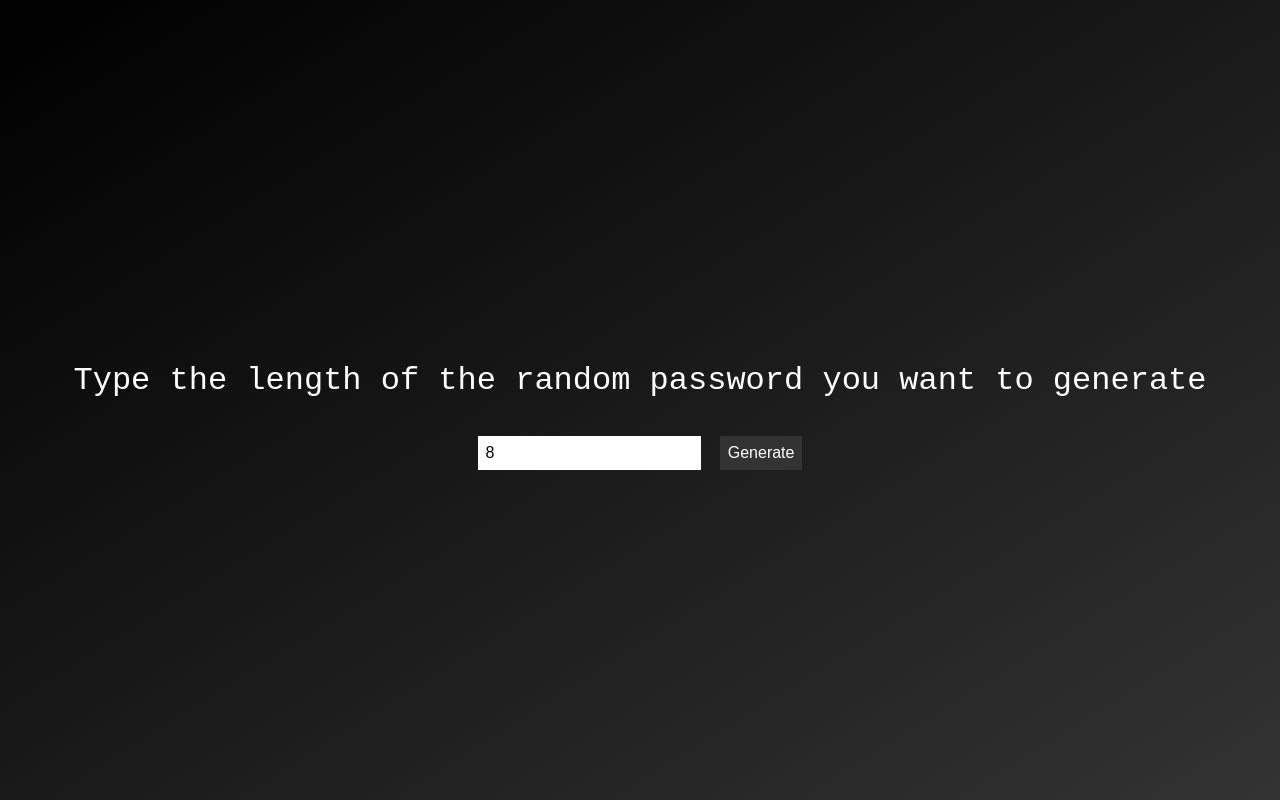
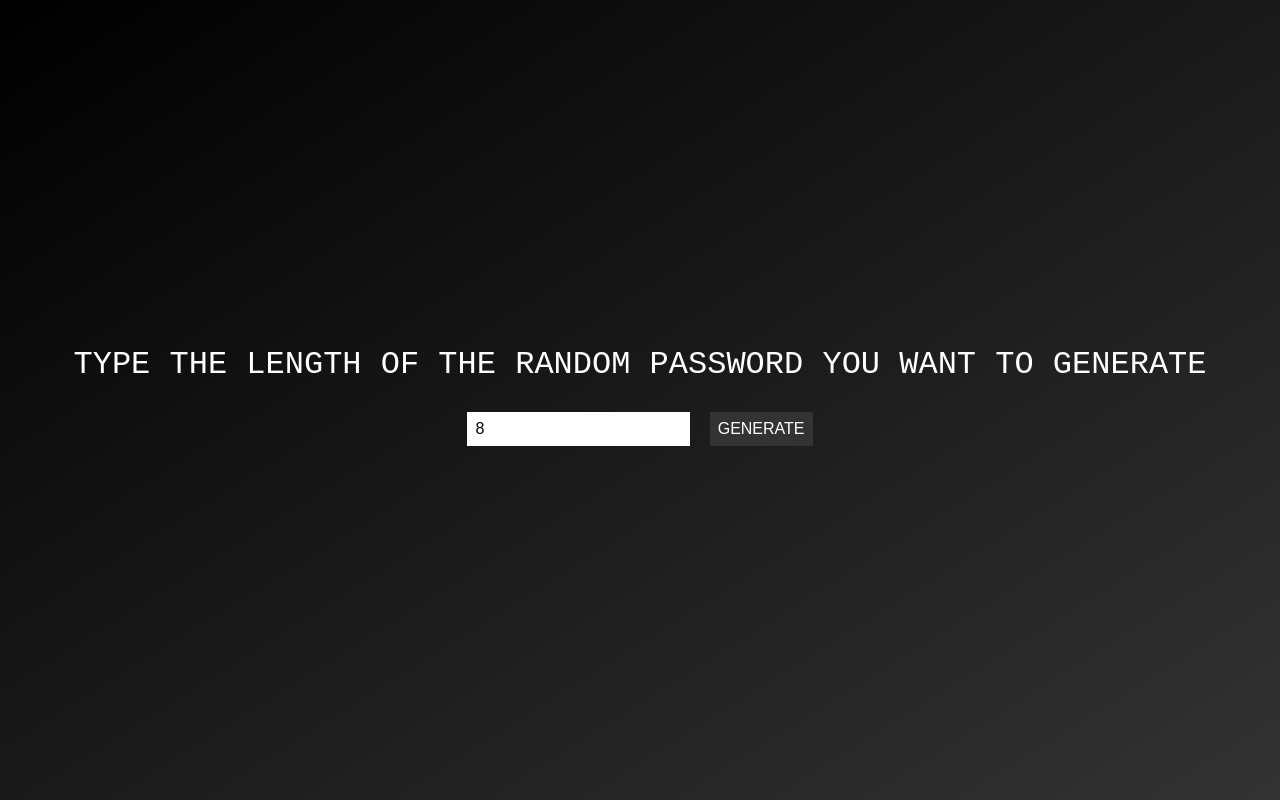
Before and after one commit to bekaluTebkew/randomPasswordGenerator, a plain HTML site: page index.html in a window 1280 px wide. Drawn offline with Linux system fonts and the light colour scheme.

Commit message:
refined css

```diff
--- a/index.html
+++ b/index.html
@@ -8,7 +8,6 @@
   </head>
   <body>
     <div class="container">
-      <div class="header">
         <p>Type the length of the random password you want to generate</p>
         <form class="actions">
           <input
@@ -22,7 +21,6 @@
           <button class="btn-generate">Generate</button>
         </form>
         <div class="passkey"></div>
-      </div>
     </div>
     <script>
       const generateBtn = document.querySelector(".btn-generate");
--- a/style.css
+++ b/style.css
@@ -11,9 +11,9 @@ body {
 
   display: flex;
   height: 100%;
-  flex-direction: row;
+  flex-direction: column;
   justify-content: center;
-
+  gap: 1rem;
   align-items: center;
   background: linear-gradient(to top left, #333, black);
 }
@@ -25,6 +25,8 @@ button {
   border: none;
   font-size: 1rem;
   cursor: pointer;
+  text-transform: uppercase;
+
 }
 
 input {
@@ -33,8 +35,11 @@ input {
   border: none;
 }
 
-.header {
+.container>p {
+  text-transform: uppercase;
   text-align: center;
+  margin: 0.5rem;
+
 }
 
 .passkey {
```
